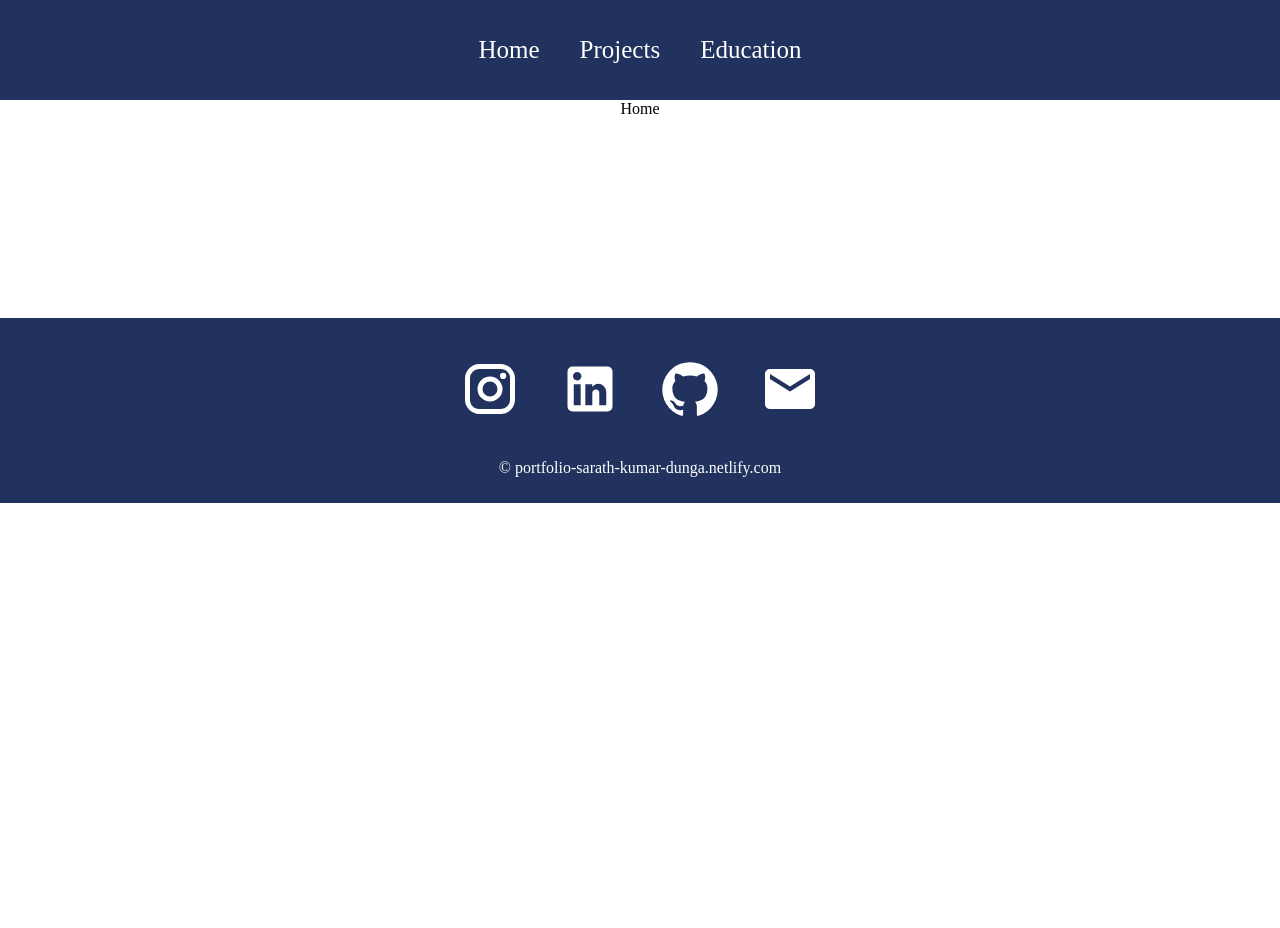
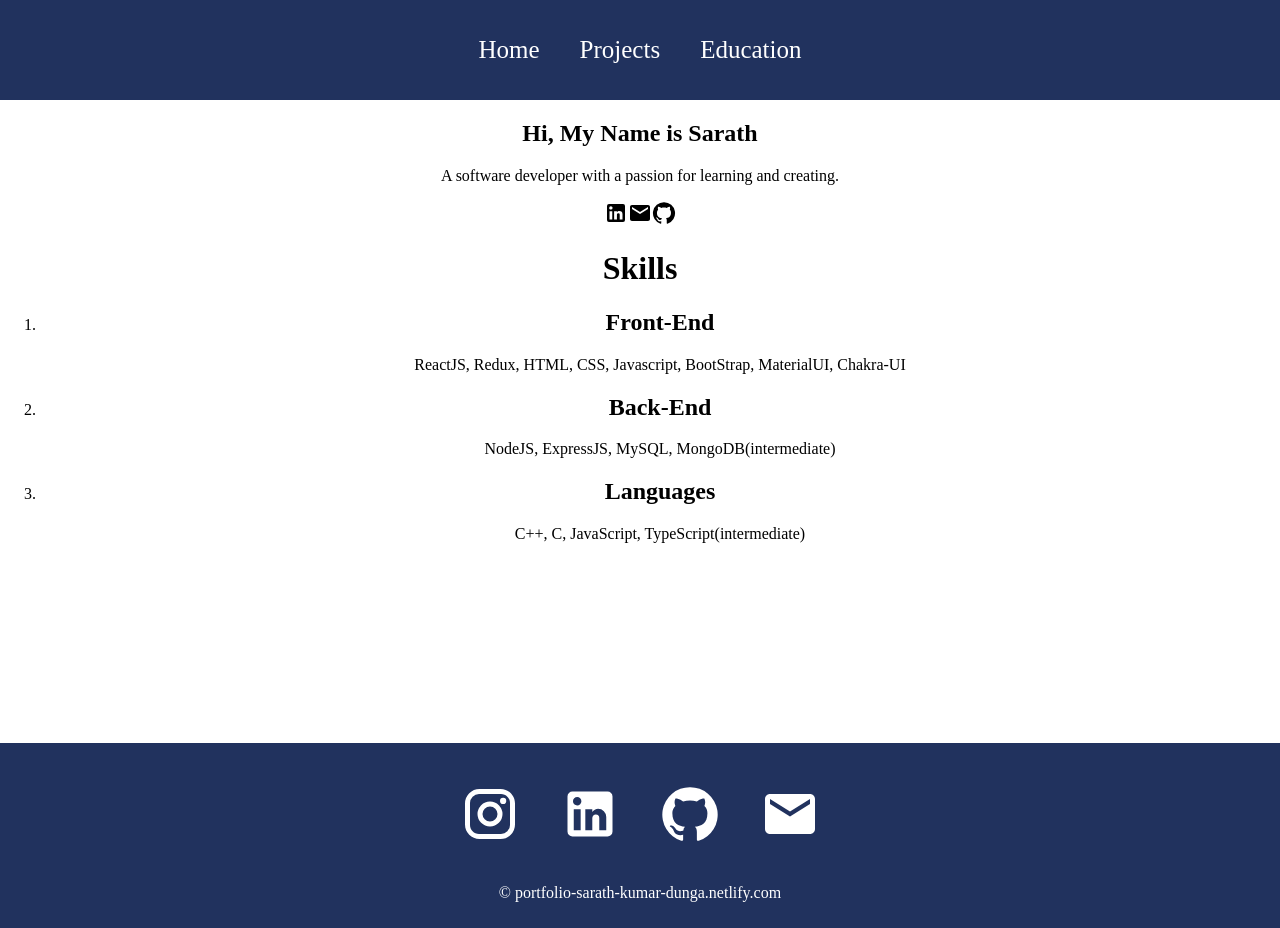
Before and after one commit to Sarathkumardunga/portfolio, a React (Create React App) app: page / in a window 1280 px wide. Before the commit the page ends 800 px from the top, so only its background shows below. Built offline with nearby package versions, Linux system fonts and the light colour scheme.

Commit message:
docs: Intitial content of HomePage

```diff
--- a/src/pages/Home.js
+++ b/src/pages/Home.js
@@ -1,9 +1,44 @@
-import React from 'react'
+import React from "react";
+import LinkedInIcon from "@mui/icons-material/LinkedIn";
+import GitHubIcon from "@mui/icons-material/GitHub";
+import EmailIcon from "@mui/icons-material/Email";
 
 const Home = () => {
   return (
-    <div>Home</div>
-  )
-}
+    <div className="home">
+      <div className="about">
+        <h2>
+          Hi, My Name is <span>S</span>arath
+        </h2>
+        <div className="prompt">
+          <p>A software developer with a passion for learning and creating.</p>
+          <LinkedInIcon />
+          <EmailIcon />
+          <GitHubIcon />
+        </div>
+      </div>
+      <div className="skills">
+        <h1> Skills</h1>
+        <ol className="list">
+          <li className="item">
+            <h2> Front-End</h2>
+            <span>
+              ReactJS, Redux, HTML, CSS, Javascript, BootStrap, MaterialUI,
+              Chakra-UI
+            </span>
+          </li>
+          <li className="item">
+            <h2>Back-End</h2>
+            <span>NodeJS, ExpressJS, MySQL, MongoDB(intermediate)</span>
+          </li>
+          <li className="item">
+            <h2>Languages</h2>
+            <span>C++, C, JavaScript, TypeScript(intermediate)</span>
+          </li>
+        </ol>
+      </div>
+    </div>
+  );
+};
 
-export default Home
+export default Home;
```
